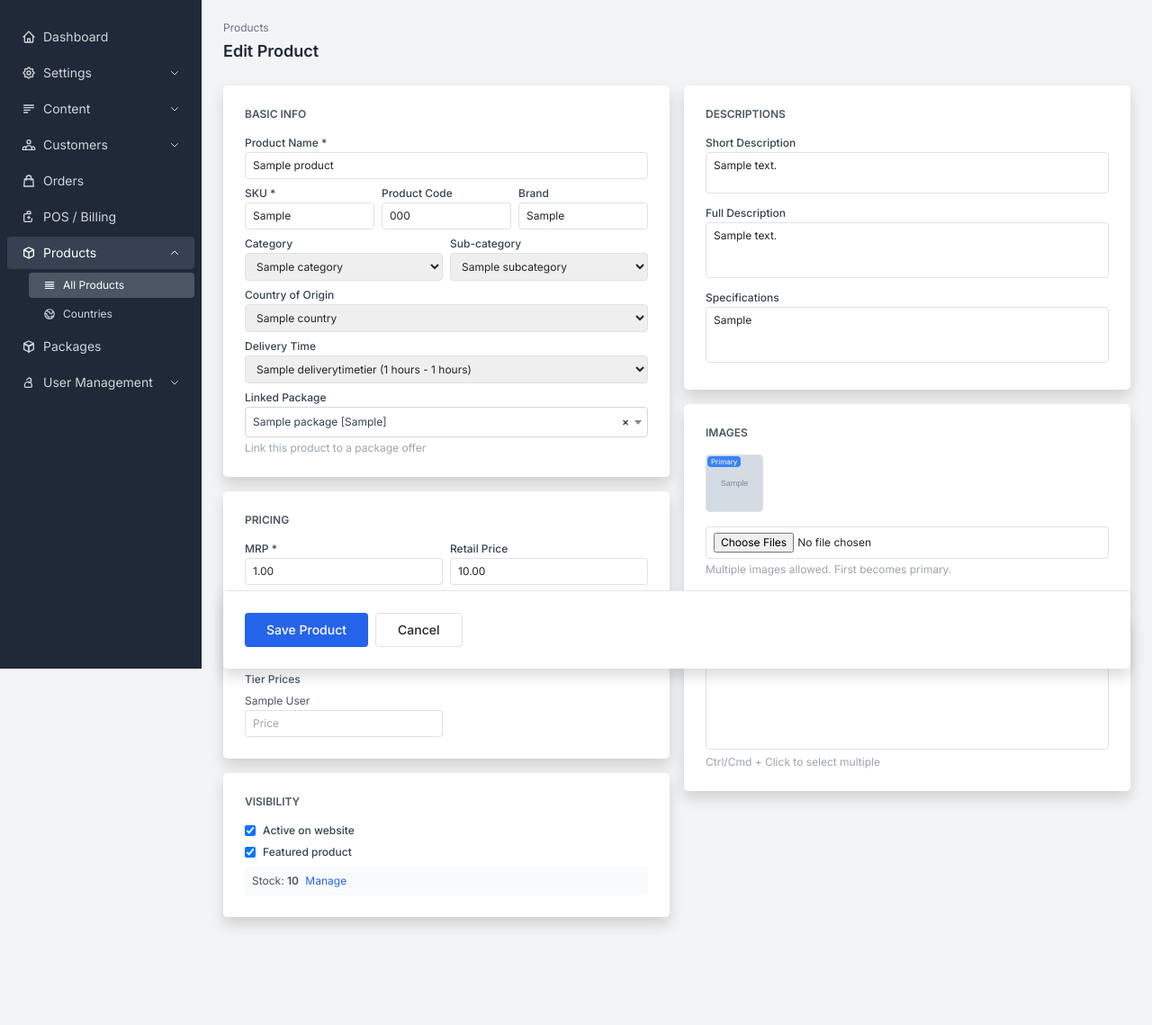
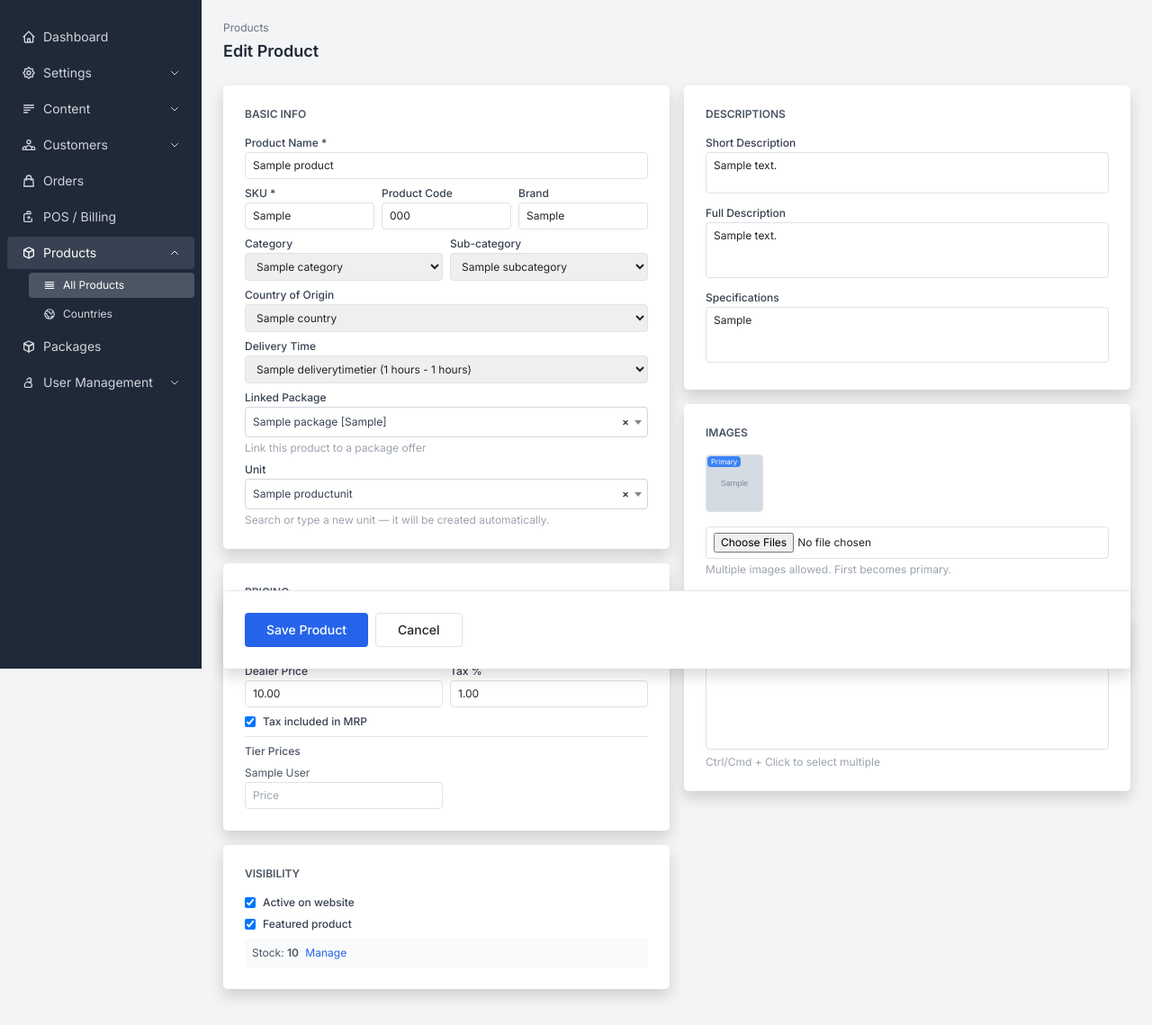
Before and after one commit to SurajM9823/chhapadiya, a Django app: page /panel/products/1/edit/ in a window 1280 px wide. Shown: the part 57-1196 px from the top of the page at 90% size. Before the commit the page ends 1099 px from the top, so only its background shows below. Run offline with Django 5.2, Linux system fonts and the light colour scheme; a user stored in the database is signed in; tables that the repository leaves empty hold one stand-in row (values such as "Sample post"); grey boxes marked "Sample" are stand-in pictures; lists and menus that the app fills with data are empty; some libraries are stand-ins or nearby versions.

Commit message:
Model — ProductUnit table (id, name unique) + unit FK (nullable) on Product

```diff
--- a/web/models.py
+++ b/web/models.py
@@ -664,6 +664,16 @@ class Customer(models.Model):
 
 # ── Products ──────────────────────────────────────────────────────────────────
 
+class ProductUnit(models.Model):
+    name = models.CharField(max_length=50, unique=True)  # e.g. Piece, Box, Kg, Litre
+
+    class Meta:
+        ordering = ['name']
+
+    def __str__(self):
+        return self.name
+
+
 class Product(models.Model):
     # Identity
     name = models.CharField(max_length=300)
@@ -675,6 +685,7 @@ class Product(models.Model):
     category = models.ForeignKey(Category, null=True, blank=True, on_delete=models.SET_NULL, related_name='products')
     sub_category = models.ForeignKey('SubCategory', null=True, blank=True, on_delete=models.SET_NULL, related_name='products')
     linked_package = models.ForeignKey('Package', null=True, blank=True, on_delete=models.SET_NULL, related_name='linked_products', help_text='Link this product to a package offer')
+    unit = models.ForeignKey('ProductUnit', null=True, blank=True, on_delete=models.SET_NULL, related_name='products', help_text='Unit of measurement e.g. Piece, Box, Kg')
 
     # Descriptions
     short_description = models.TextField(blank=True)
--- a/web/panel_views.py
+++ b/web/panel_views.py
@@ -2,7 +2,7 @@ from django.shortcuts import render, redirect, get_object_or_404
 from django.contrib.auth import authenticate, login, logout
 from django.contrib.auth.decorators import login_required, user_passes_test
 from django.contrib import messages
-from .models import SiteSettings, CarouselSlide, Reel, Category, SubCategory, Country, CustomerTier, DeliveryTimeTier, Customer, Product, ProductImage, ProductTierPrice, Stat, TrustedClient, Testimonial, TeamMember, Founder, Service, WhyChooseUs, StockEntry, ContactInquiry, Order, OrderItem, CustomerUser, Role, Permission, Billing, BillingItem, Package, PackageItem, PackageImage, AboutContent,ProductAlliance, OrderPayment
+from .models import SiteSettings, CarouselSlide, Reel, Category, SubCategory, Country, CustomerTier, DeliveryTimeTier, Customer, Product, ProductImage, ProductTierPrice, Stat, TrustedClient, Testimonial, TeamMember, Founder, Service, WhyChooseUs, StockEntry, ContactInquiry, Order, OrderItem, CustomerUser, Role, Permission, Billing, BillingItem, Package, PackageItem, PackageImage, AboutContent, ProductAlliance, OrderPayment, ProductUnit
 from .email_utils import send_order_status_update_email
 from .permissions import permission_required, check_permission
 import json
@@ -980,6 +980,25 @@ def panel_products(request):
 
 
 @login_required(login_url='panel_login')
+@permission_required('products', 'view')
+def api_product_units(request):
+    """GET: list units. POST: get-or-create a unit by name."""
+    if request.method == 'POST':
+        import json as _json
+        data = _json.loads(request.body)
+        name = data.get('name', '').strip()
+        if not name:
+            return JsonResponse({'error': 'Name required'}, status=400)
+        unit, _ = ProductUnit.objects.get_or_create(name__iexact=name, defaults={'name': name})
+        return JsonResponse({'id': unit.pk, 'name': unit.name})
+    q = request.GET.get('q', '').strip()
+    qs = ProductUnit.objects.all()
+    if q:
+        qs = qs.filter(name__icontains=q)
+    return JsonResponse([{'id': u.pk, 'name': u.name} for u in qs], safe=False)
+
+
+@login_required(login_url='panel_login')
 @permission_required('products', 'create')
 def panel_product_add(request):
     categories = Category.objects.prefetch_related('subcategories').filter(is_active=True)
@@ -989,6 +1008,7 @@ def panel_product_add(request):
     delivery_times = DeliveryTimeTier.objects.filter(is_active=True)
     packages = Package.objects.filter(is_active=True)
     if request.method == 'POST':
+        unit_id = request.POST.get('unit') or None
         product = Product.objects.create(
             name=request.POST['name'], sku=request.POST['sku'],
             product_code=request.POST.get('product_code', ''),
@@ -1005,6 +1025,7 @@ def panel_product_add(request):
             tax_percent=request.POST.get('tax_percent') or 0,
             delivery_time_id=request.POST.get('delivery_time') or None,
             linked_package_id=request.POST.get('linked_package') or None,
+            unit_id=unit_id,
             is_active=request.POST.get('is_active') == 'on',
             is_featured=request.POST.get('is_featured') == 'on',
         )
@@ -1058,6 +1079,7 @@ def panel_product_edit(request, pk):
         product.tax_percent = request.POST.get('tax_percent') or 0
         product.delivery_time_id = request.POST.get('delivery_time') or None
         product.linked_package_id = request.POST.get('linked_package') or None
+        product.unit_id = request.POST.get('unit') or None
         product.is_active = request.POST.get('is_active') == 'on'
         product.is_featured = request.POST.get('is_featured') == 'on'
         product.save()
--- a/web/templates/panel/product_form.html
+++ b/web/templates/panel/product_form.html
@@ -82,6 +82,17 @@
                         {% endfor %}
                     </select>
                     <p class="text-xs text-gray-400 mt-1">Link this product to a package offer</p>
+                </div>
+                <div>
+                    <label class="block text-xs font-medium text-gray-700 mb-0.5">Unit</label>
+                    <select name="unit" id="unit_select" class="w-full border rounded px-2 py-1.5 text-xs focus:outline-none focus:ring-1 focus:ring-blue-400">
+                        {% if product.unit %}
+                        <option value="{{ product.unit.pk }}" selected>{{ product.unit.name }}</option>
+                        {% else %}
+                        <option value="" data-default="piece">Piece (default)</option>
+                        {% endif %}
+                    </select>
+                    <p class="text-xs text-gray-400 mt-1">Search or type a new unit — it will be created automatically.</p>
                 </div>
             </div>
         </div>
@@ -277,6 +288,101 @@ $(document).ready(function() {
             return text;
         }
     });
+
+    // Unit Select2 — search existing, create new if not found
+    $('#unit_select').select2({
+        placeholder: 'Search or type a unit (e.g. Piece, Box, Kg)...',
+        allowClear: true,
+        width: '100%',
+        ajax: {
+            url: '/panel/api/product-units/',
+            dataType: 'json',
+            delay: 200,
+            data: function(params) { return { q: params.term || '' }; },
+            processResults: function(data) {
+                return { results: data.map(function(u) { return { id: u.id, text: u.name }; }) };
+            },
+            cache: true
+        },
+        tags: false  // we handle creation manually below
+    });
+
+    // On search — if no results, show "Create '...'"
+    $('#unit_select').on('select2:open', function() {
+        // handled via ajax + createTag below
+    });
+
+    // Re-init with createTag support
+    $('#unit_select').select2('destroy');
+    $('#unit_select').select2({
+        placeholder: 'Search or type a unit (e.g. Piece, Box, Kg)...',
+        allowClear: true,
+        width: '100%',
+        ajax: {
+            url: '/panel/api/product-units/',
+            dataType: 'json',
+            delay: 200,
+            data: function(params) { return { q: params.term || '' }; },
+            processResults: function(data, params) {
+                var results = data.map(function(u) { return { id: u.id, text: u.name }; });
+                // If typed something and no exact match, offer to create
+                var term = (params.term || '').trim();
+                if (term && !data.find(function(u) { return u.name.toLowerCase() === term.toLowerCase(); })) {
+                    results.push({ id: '__new__:' + term, text: 'Create "' + term + '"' });
+                }
+                return { results: results };
+            },
+            cache: false
+        }
+    });
+
+    // When a "Create" option is selected, POST to create the unit then set it
+    $('#unit_select').on('select2:select', function(e) {
+        var val = e.params.data.id;
+        if (typeof val === 'string' && val.startsWith('__new__:')) {
+            var name = val.slice(8);
+            $.ajax({
+                url: '/panel/api/product-units/',
+                method: 'POST',
+                contentType: 'application/json',
+                data: JSON.stringify({ name: name }),
+                headers: { 'X-CSRFToken': '{{ csrf_token }}' },
+                success: function(unit) {
+                    var option = new Option(unit.name, unit.id, true, true);
+                    $('#unit_select').append(option).trigger('change');
+                }
+            });
+        }
+    });
+
+    // On page load: if no unit set, default to "Piece" (get-or-create)
+    {% if not product.unit %}
+    $.ajax({
+        url: '/panel/api/product-units/',
+        dataType: 'json',
+        data: { q: 'Piece' },
+        success: function(data) {
+            var piece = data.find(function(u) { return u.name.toLowerCase() === 'piece'; });
+            if (piece) {
+                var option = new Option(piece.name, piece.id, true, true);
+                $('#unit_select').append(option).trigger('change');
+            } else {
+                // Create Piece as default
+                $.ajax({
+                    url: '/panel/api/product-units/',
+                    method: 'POST',
+                    contentType: 'application/json',
+                    data: JSON.stringify({ name: 'Piece' }),
+                    headers: { 'X-CSRFToken': '{{ csrf_token }}' },
+                    success: function(unit) {
+                        var option = new Option(unit.name, unit.id, true, true);
+                        $('#unit_select').append(option).trigger('change');
+                    }
+                });
+            }
+        }
+    });
+    {% endif %}
 });
 </script>
 {% endblock %}
--- a/web/urls.py
+++ b/web/urls.py
@@ -161,6 +161,7 @@ urlpatterns = [
     path('panel/billing/<int:pk>/detail/', panel_views.panel_billing_detail, name='panel_billing_detail'),
     path('panel/billing/<int:pk>/view/', panel_views.panel_billing_view, name='panel_billing_view'),
     path('panel/api/products/', panel_views.api_billing_products, name='api_products'),
+    path('panel/api/product-units/', panel_views.api_product_units, name='api_product_units'),
     path('panel/api/customers/', panel_views.api_customers, name='api_customers'),
     path('panel/api/customers/create/', panel_views.api_customer_create, name='api_customer_create'),
     path('panel/api/agents/', panel_views.api_agents, name='api_agents'),
```
